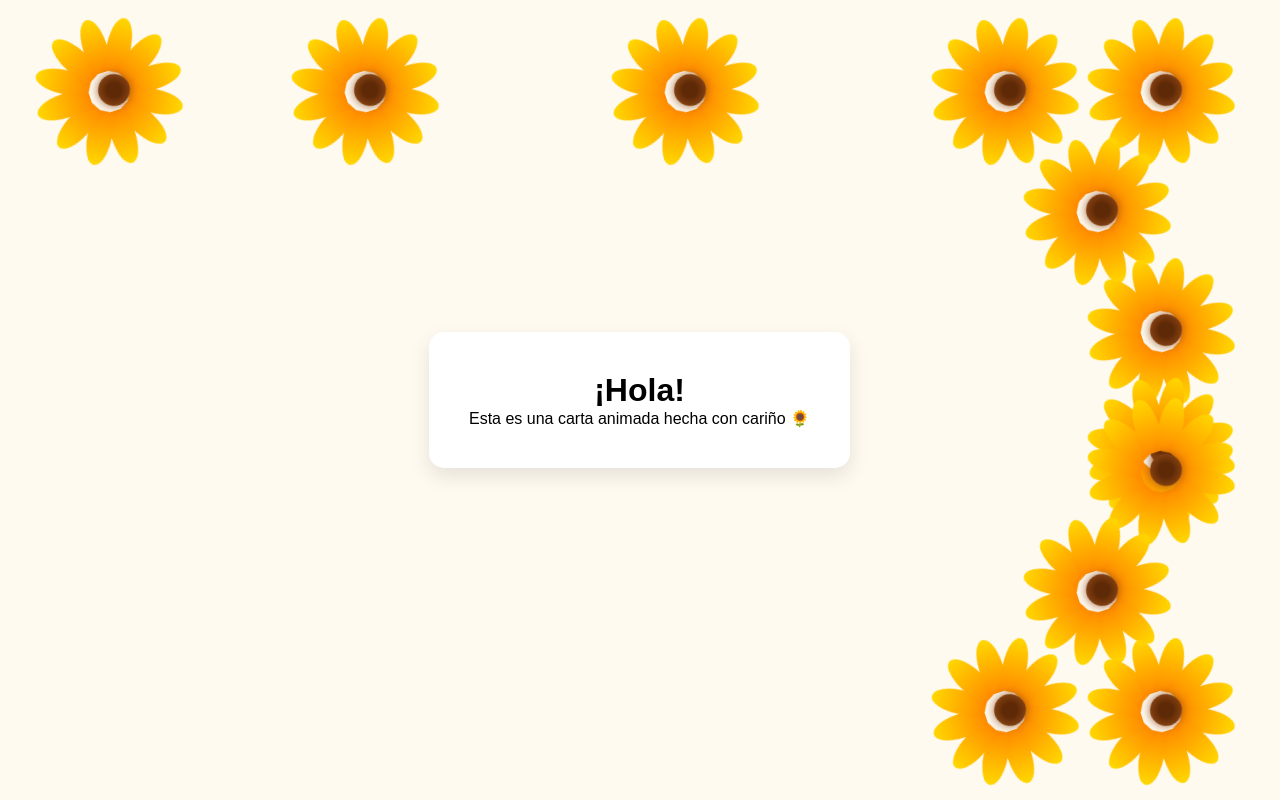
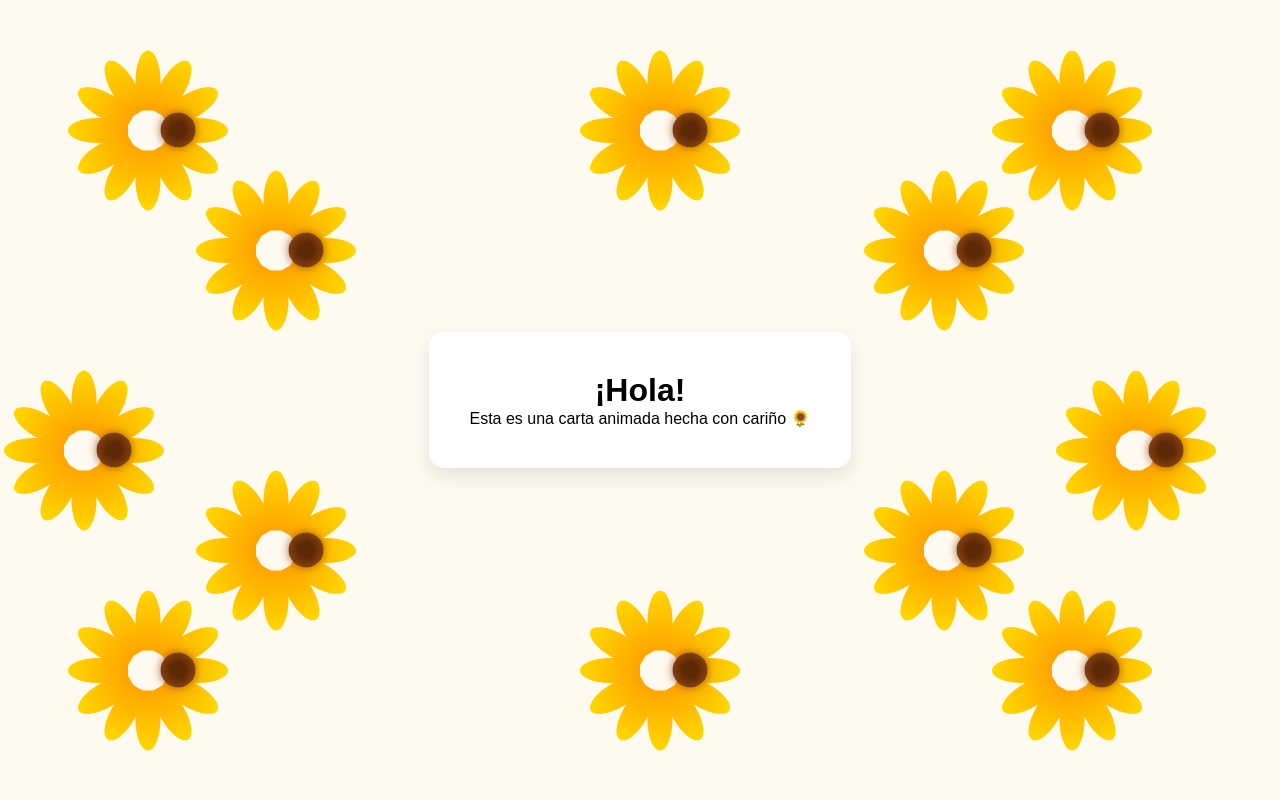
Before and after one commit to jesus-fd/cara-najibi, a plain HTML site: page index.html in a window 1280 px wide. Drawn offline with Linux system fonts and the light colour scheme.

Commit message:
Update estilo.css

```diff
--- a/estilo.css
+++ b/estilo.css
@@ -16,7 +16,7 @@ body {
   overflow: hidden;
 }
 
-/* Estilo de la carta */
+/* Carta */
 .carta {
   padding: 2.5rem;
   background: white;
@@ -26,32 +26,28 @@ body {
   max-width: 85%;
   animation: aparecer 1.2s ease-out forwards;
   z-index: 10;
-  transform: scale(0.9);
 }
 
 @keyframes aparecer {
-  to {
-    opacity: 1;
-    transform: scale(1);
-  }
+  to { opacity: 1; transform: scale(1); }
 }
 
-/* Girasoles corregidos */
+/* GIRASOLES CORREGIDOS */
 .girasol {
   width: 100px;
   height: 100px;
-  position: fixed;
-  animation: girar 25s linear infinite;
+  position: absolute;
+  animation: girar 20s linear infinite;
   display: grid;
   place-items: center;
 }
 
-/* Centro del girasol - Versión perfectamente centrada */
+/* CENTRO PERFECTO */
 .girasol::before {
   content: "";
   position: absolute;
-  width: 32px;
-  height: 32px;
+  width: 35px;
+  height: 35px;
   background: radial-gradient(circle, #5D2906 30%, #8B4513 80%);
   border-radius: 50%;
   z-index: 10;
@@ -61,21 +57,19 @@ body {
   transform: translate(-50%, -50%);
 }
 
-/* Pétalos perfectamente alineados */
+/* PÉTALOS PERFECTOS */
 .petalo {
   position: absolute;
-  width: 24px;
-  height: 55px;
-  background: linear-gradient(to bottom, #FFD700 0%, #FF8C00 100%);
+  width: 25px;
+  height: 60px;
+  background: linear-gradient(to bottom, #FFD700 0%, #FFA500 100%);
   border-radius: 50% 50% 0 0;
   transform-origin: bottom center;
-  top: 50%;
-  left: 50%;
-  margin-left: -12px;
-  margin-top: -50px;
+  top: calc(50% - 30px);
+  left: calc(50% - 12.5px);
 }
 
-/* Posicionamiento exacto de 12 pétalos */
+/* Posicionamiento de 12 pétalos */
 .girasol .petalo:nth-child(1) { transform: rotate(0deg) translateY(-20px); }
 .girasol .petalo:nth-child(2) { transform: rotate(30deg) translateY(-20px); }
 .girasol .petalo:nth-child(3) { transform: rotate(60deg) translateY(-20px); }
@@ -89,31 +83,27 @@ body {
 .girasol .petalo:nth-child(11) { transform: rotate(300deg) translateY(-20px); }
 .girasol .petalo:nth-child(12) { transform: rotate(330deg) translateY(-20px); }
 
-/* Distribución perfecta de 16 girasoles */
-.g1 { top: 5%; left: 5%; }
-.g2 { top: 5%; left: 25%; }
-.g3 { top: 5%; left: 50%; transform: translateX(-50%); }
-.g4 { top: 5%; left: 75%; }
-.g5 { top: 5%; right: 5%; }
-.g6 { top: 20%; right: 10%; }
-.g7 { top: 35%; right: 5%; }
-.g8 { top: 50%; right: 5%; transform: translateY(-50%); }
-.g9 { bottom: 35%; right: 5%; }
-.g10 { bottom: 20%; right: 10%; }
-.g11 { bottom: 5%; right: 5%; }
-.g12 { bottom: 5%; left: 75%; }
-.g13 { bottom: 5%; left: 50%; transform: translateX(-50%); }
-.g14 { bottom: 5%; left: 25%; }
-.g15 { bottom: 20%; left: 10%; }
-.g16 { top: 20%; left: 10%; }
+/* DISTRIBUCIÓN PERFECTA SIN SUPERPOSICIONES */
+.g1 { top: 10%; left: 10%; }
+.g2 { top: 10%; right: 10%; }
+.g3 { top: 50%; left: 5%; transform: translateY(-50%); }
+.g4 { top: 50%; right: 5%; transform: translateY(-50%); }
+.g5 { bottom: 10%; left: 10%; }
+.g6 { bottom: 10%; right: 10%; }
+.g7 { top: 25%; left: 20%; }
+.g8 { top: 25%; right: 20%; }
+.g9 { bottom: 25%; left: 20%; }
+.g10 { bottom: 25%; right: 20%; }
+.g11 { top: 10%; left: 50%; transform: translateX(-50%); }
+.g12 { bottom: 10%; left: 50%; transform: translateX(-50%); }
 
-/* Animación de giro */
+/* Animación */
 @keyframes girar {
   from { transform: rotate(0deg); }
   to { transform: rotate(360deg); }
 }
 
-/* Efecto hover para la carta */
+/* Efecto hover */
 .carta:hover {
   transform: scale(1.02);
   transition: transform 0.3s ease;
```
